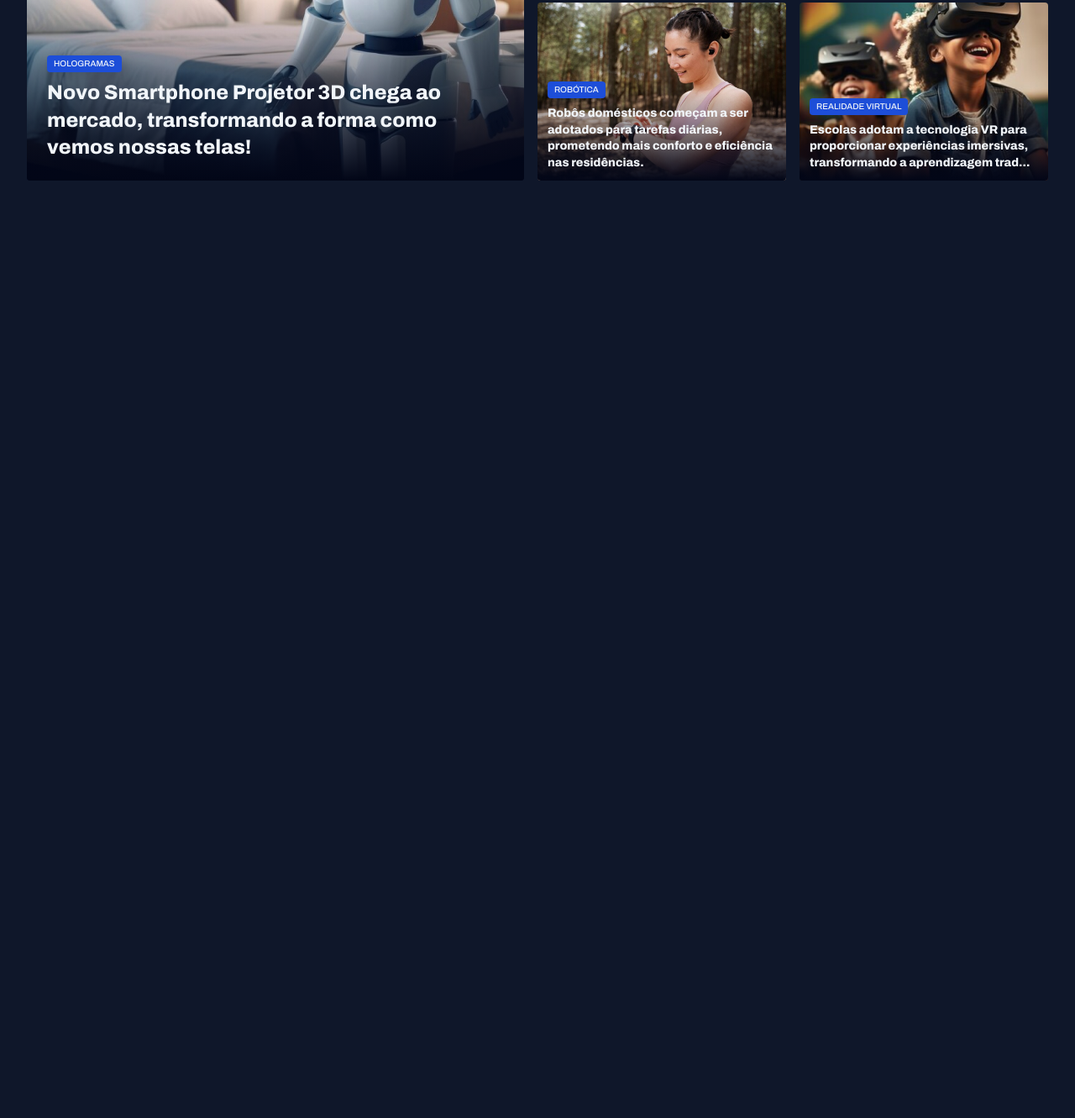
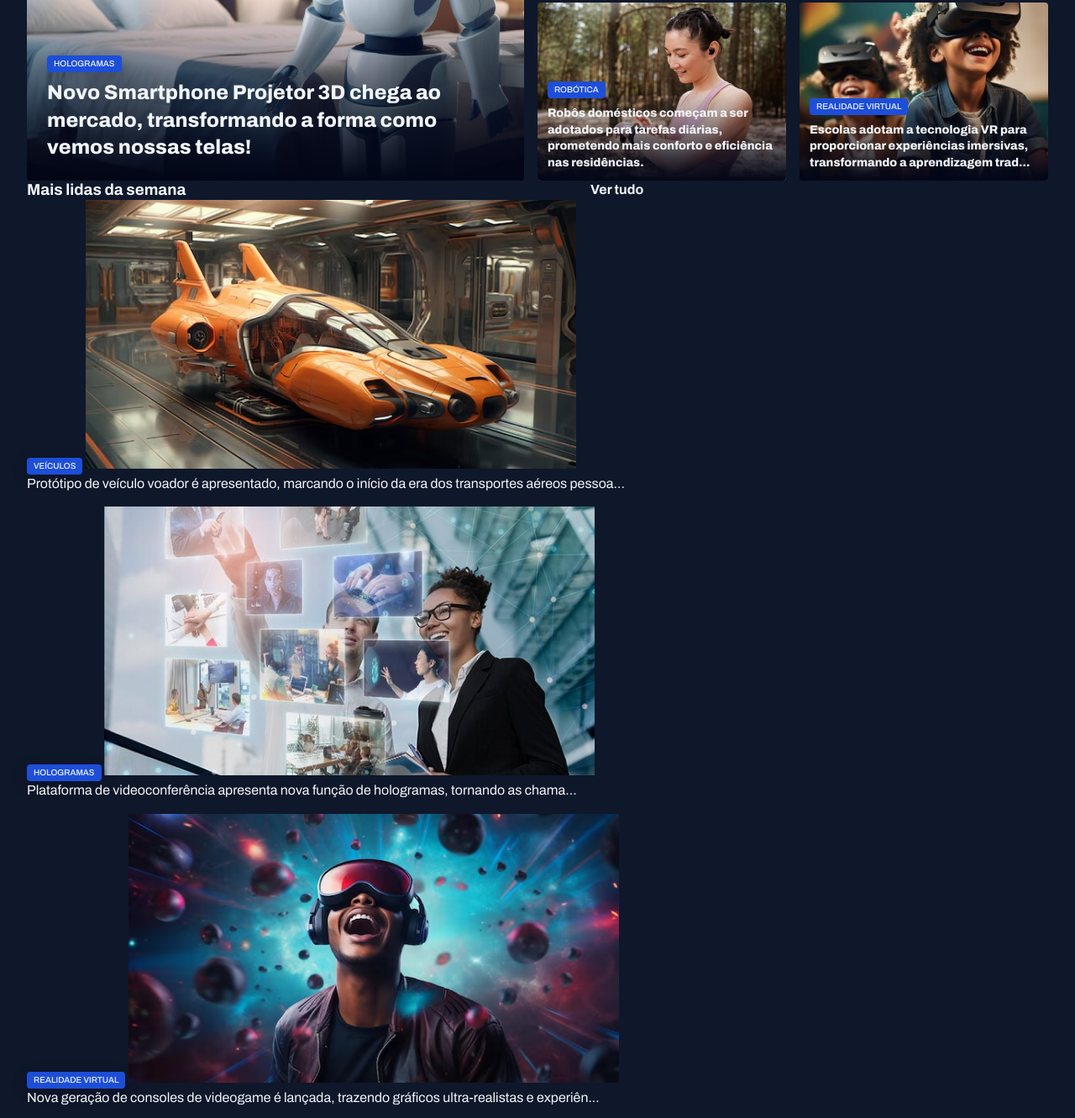
Before and after one commit to DaniSimoni/portal-de-noticias, a plain HTML site: page index.html in a window 1280 px wide. Shown: the part 389-1720 px from the top of the page at 84% size. Before the commit the page ends 800 px from the top, so only its background shows below. Drawn offline with Linux system fonts and the light colour scheme.

Commit message:
Estruturando a seção mais lidas da semana

```diff
--- a/index.html
+++ b/index.html
@@ -101,6 +101,42 @@
         </figure>
   </div>
   </section>
+
+  <section id="weekly">
+    <header class="grid grid-flow-col">
+      <h3>Mais lidas da semana</h3>
+      <a href="#" class="grid grid-flow-col">
+        <strong>Ver tudo</strong>
+        <span></span>
+      </a>
+    </header>
+
+    <div class="grid gap-16">
+      <figure>
+        <span class="content-tag">veículos</span>
+        <img src="assets/images/Image 06.png" alt="Protótipo de veículo voador é apresentado, marcando o início da era dos transportes aéreos pessoais.">
+        <p>Protótipo de veículo voador é apresentado, marcando o início da era dos transportes aéreos pessoa...</p>
+      </figure>
+
+      <figure>
+        <span class="content-tag">hologramas</span>
+        <img src="assets/images/Image 07.png" alt="Plataforma de videoconferência apresenta nova função de hologramas, tornando as chamadas virtuais mais realistas e envolventes.">
+        <p>Plataforma de videoconferência apresenta nova função de hologramas, tornando as chama...</p>
+      </figure>
+
+      <figure>
+        <span class="content-tag">realidade virtual</span>
+        <img src="assets/images/Image 08.png" alt="Nova geração de consoles de videogame é lançada, trazendo gráficos ultra-realistas e experiências de jogo totalmente envolventes.">
+        <p>Nova geração de consoles de videogame é lançada, trazendo gráficos ultra-realistas e experiên...</p>
+      </figure>
+
+      <figure>
+        <span class="content-tag">internet</span>
+        <img src="assets/images/Image 09.png" alt="Projeto busca oferecer internet de alta velocidade em áreas remotas através de satélites.">
+        <p>Projeto busca oferecer internet de alta velocidade em áreas remotas através de satélites.</p>
+      </figure>
+    </div>
+  </section>
  </main>
 </body>
 </html>
```
